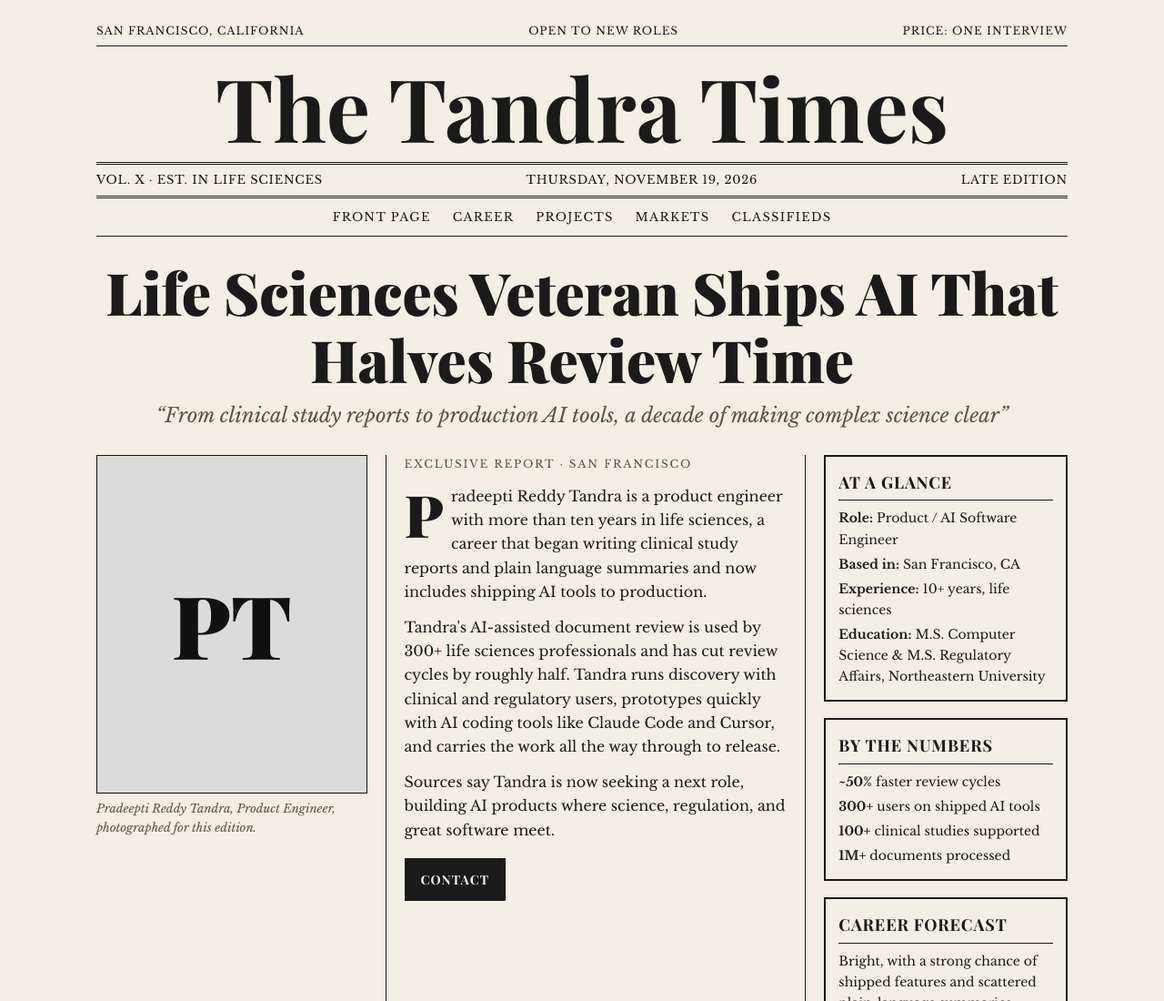
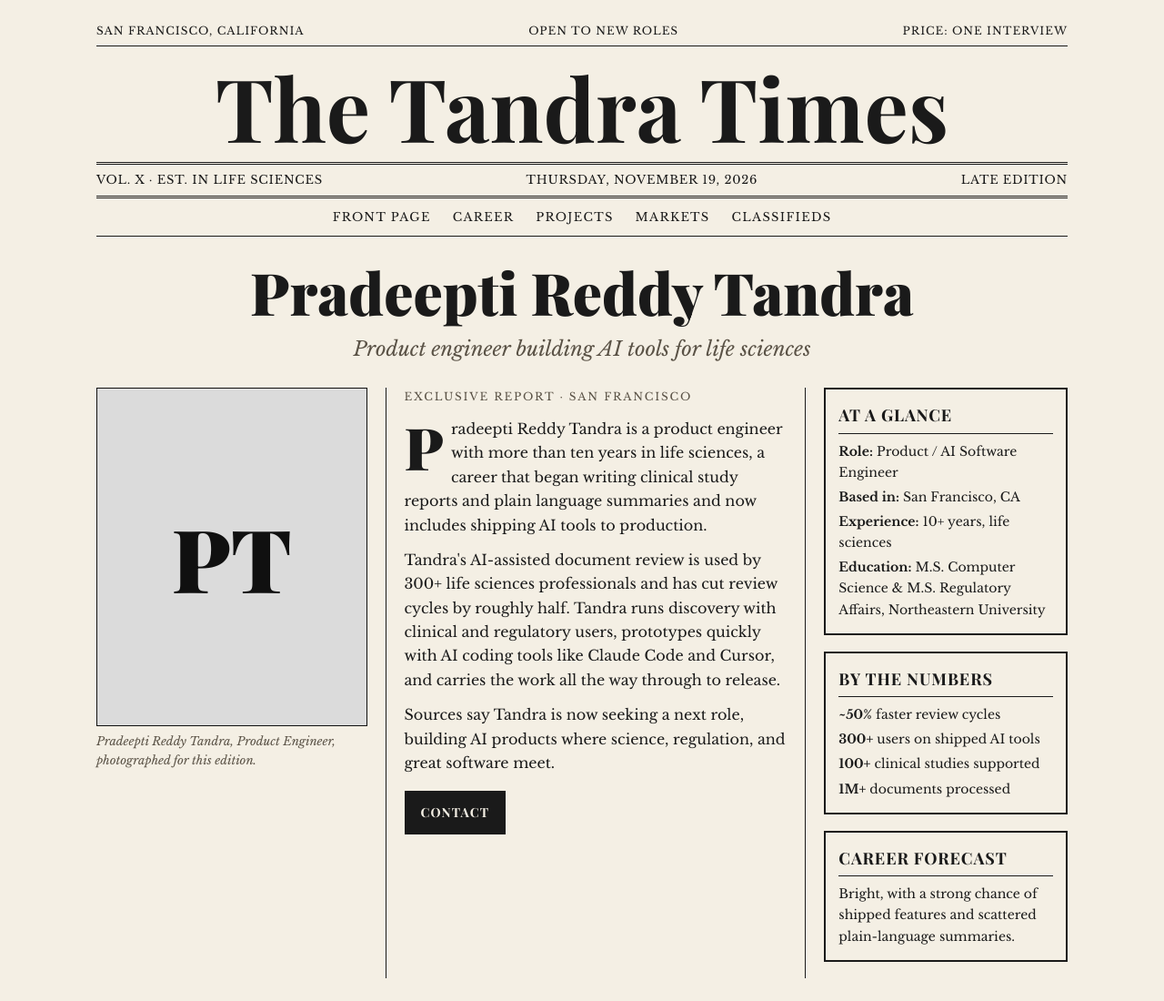
Before and after one commit to pradeeptireddy/pradeeptireddy.github.io, a plain HTML site: page index.html in a window 1280 px wide. Shown: the top 1100 px of the page at 91% size. Drawn offline with nearby package versions, Linux system fonts and the light colour scheme; a web font is replaced by a local one.

Commit message:
Simplify front-page headline to name and role
Co-Authored-By: Claude Opus 5.5 <noreply@anthropic.com>
Claude-Session: https://claude.ai/code/session_01WN3AnyRXseJZfBDuWX18xS

```diff
--- a/index.html
+++ b/index.html
@@ -160,8 +160,8 @@
 
   <!-- ================= FRONT PAGE: who you are ================= -->
   <section id="front">
-    <h1 class="headline">Life Sciences Veteran Ships AI That Halves Review Time</h1>
-    <p class="subhead">“From clinical study reports to production AI tools, a decade of making complex science clear”</p>
+    <h1 class="headline">Pradeepti Reddy Tandra</h1>
+    <p class="subhead">Product engineer building AI tools for life sciences</p>
 
     <div class="front">
       <!-- Left column: photo. Swap the box for:
```
